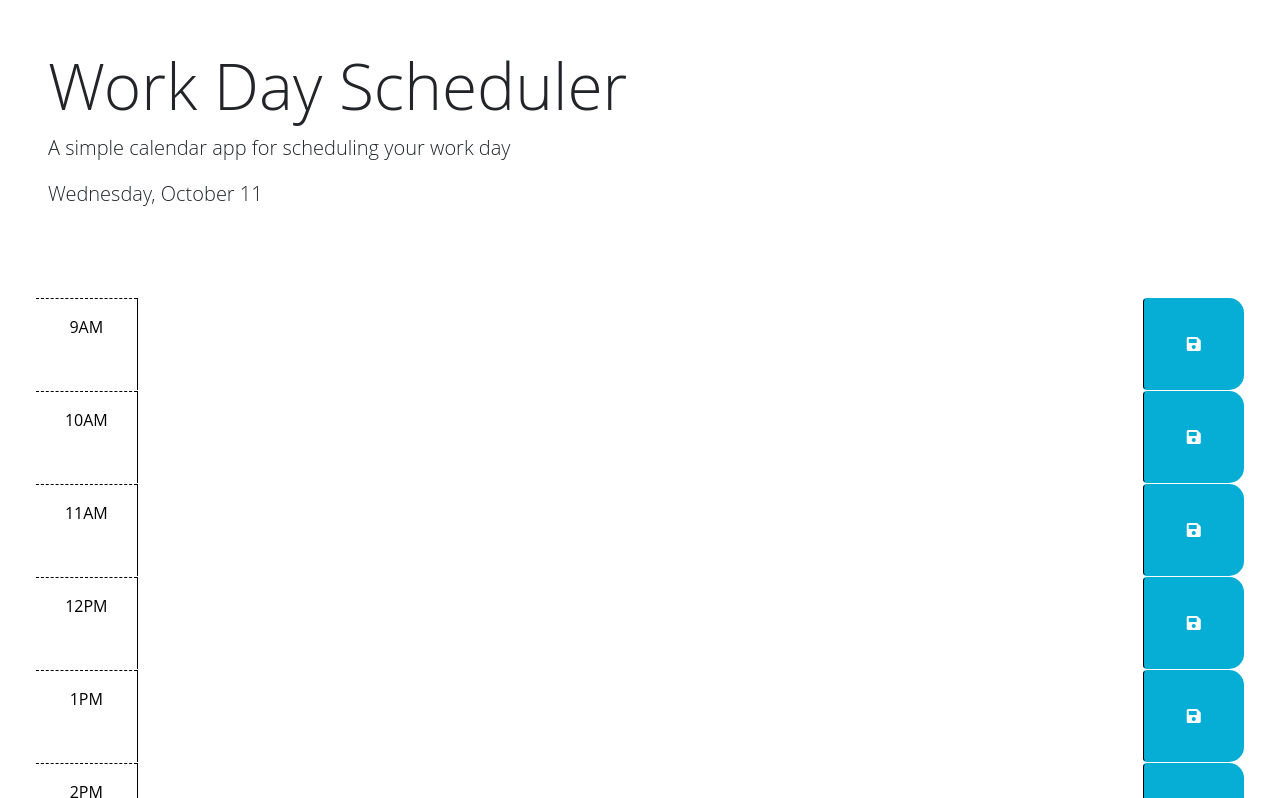
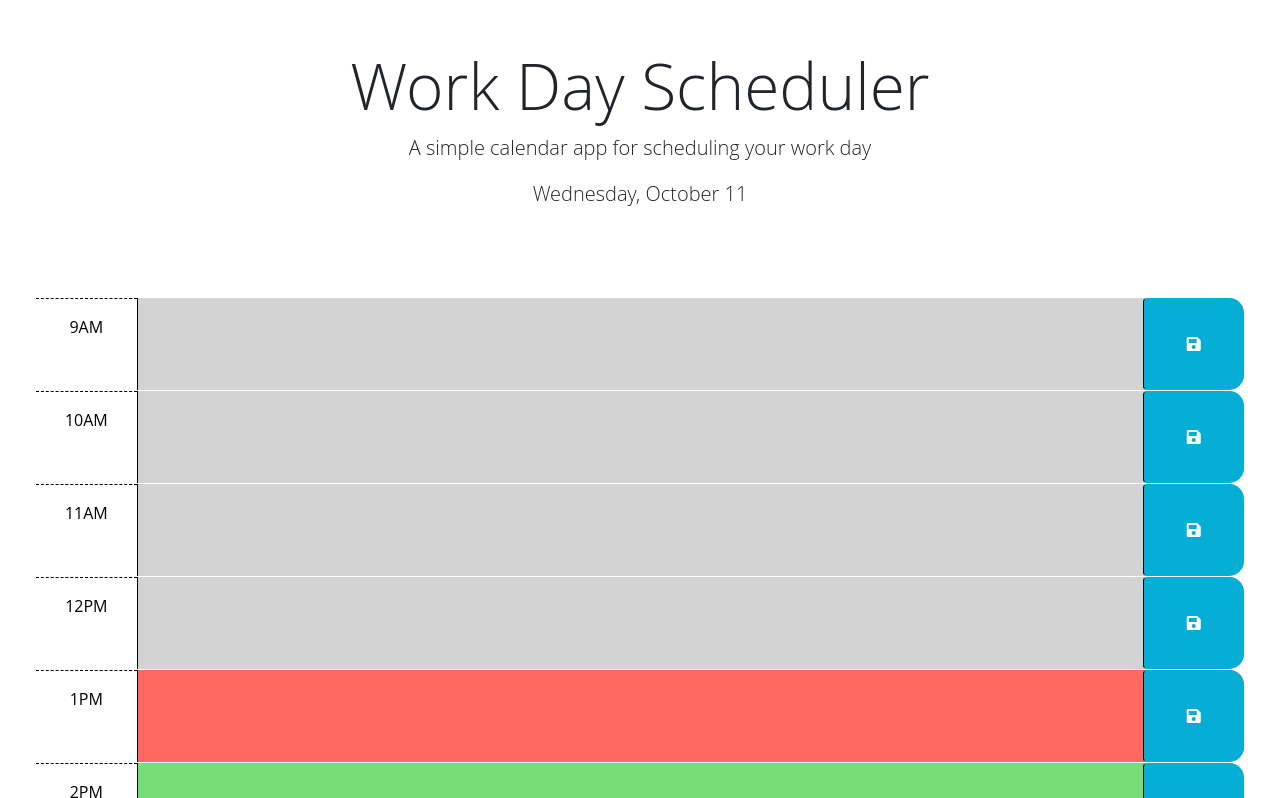
Before and after one commit to Shabadoo9/Personal-Scheduler, a plain HTML site: page index.html in a window 1280 px wide. Shown: the top 798 px of the page. Drawn offline with nearby package versions, Linux system fonts and the light colour scheme.

Commit message:
Completed JS

```diff
--- a/Assets/script.js
+++ b/Assets/script.js
@@ -1,24 +1,36 @@
-// Wrap all code that interacts with the DOM in a call to jQuery to ensure that
-// the code isn't run until the browser has finished rendering all the elements
-// in the html.
 $(function () {
-  // TODO: Add a listener for click events on the save button. This code should
-  // use the id in the containing time-block as a key to save the user input in
-  // local storage. HINT: What does `this` reference in the click listener
-  // function? How can DOM traversal be used to get the "hour-x" id of the
-  // time-block containing the button that was clicked? How might the id be
-  // useful when saving the description in local storage?
-  //
-  // TODO: Add code to apply the past, present, or future class to each time
-  // block by comparing the id to the current hour. HINTS: How can the id
-  // attribute of each time-block be used to conditionally add or remove the
-  // past, present, and future classes? How can Day.js be used to get the
-  // current hour in 24-hour time?
-  //
-  // TODO: Add code to get any user input that was saved in localStorage and set
-  // the values of the corresponding textarea elements. HINT: How can the id
-  // attribute of each time-block be used to do this?
-  //
+  // Attach a click event listener to the save button
+  $(".saveBtn").on("click", function () {
+    var timeBlockId = $(this).closest('.time-block').attr("id");
+    var userInput = $(this).siblings(".description").val();
+    localStorage.setItem(timeBlockId, userInput);
+});
+
+  // Apply appropriate CSS classes (past, present, future) to each time block
+  var currentTime = dayjs();
+
+  // Iterate through each time block
+  $(".time-block").each(function () {
+    var timeBlockId = $(this).attr("id");
+
+    var timeBlockHour = parseInt(timeBlockId.split("-")[1]);
+    var timeBlockTime = currentTime.set("hour", timeBlockHour).startOf("hour");
+
+    // Compare the time block's time to the current time and set the class accordingly
+    $(this).removeClass("past present future").addClass(
+      timeBlockTime.isSame(currentTime, "hour") ? "present" :
+      timeBlockTime.isBefore(currentTime) ? "past" : "future"
+    );
+  }); // Closing brace for the .each loop
+
+  // Retrieve user input from localStorage and set it as the value in the textarea elements
+  $(".time-block").each(function () {
+    var timeBlockId = $(this).attr("id");
+    var userInput = localStorage.getItem(timeBlockId);
+    $(this).find(".description").val(userInput);
+  });
+
+  // Display the current date in the page header
   var currentDate = dayjs().format("dddd, MMMM D");
   $("#currentDay").text(currentDate);
 });
--- a/Assets/style.css
+++ b/Assets/style.css
@@ -1,6 +1,10 @@
 body {
   font-family: 'Open Sans', sans-serif;
   font-size: 16px;
+}
+
+header {
+  text-align: center;
 }
 
 textarea {
```
